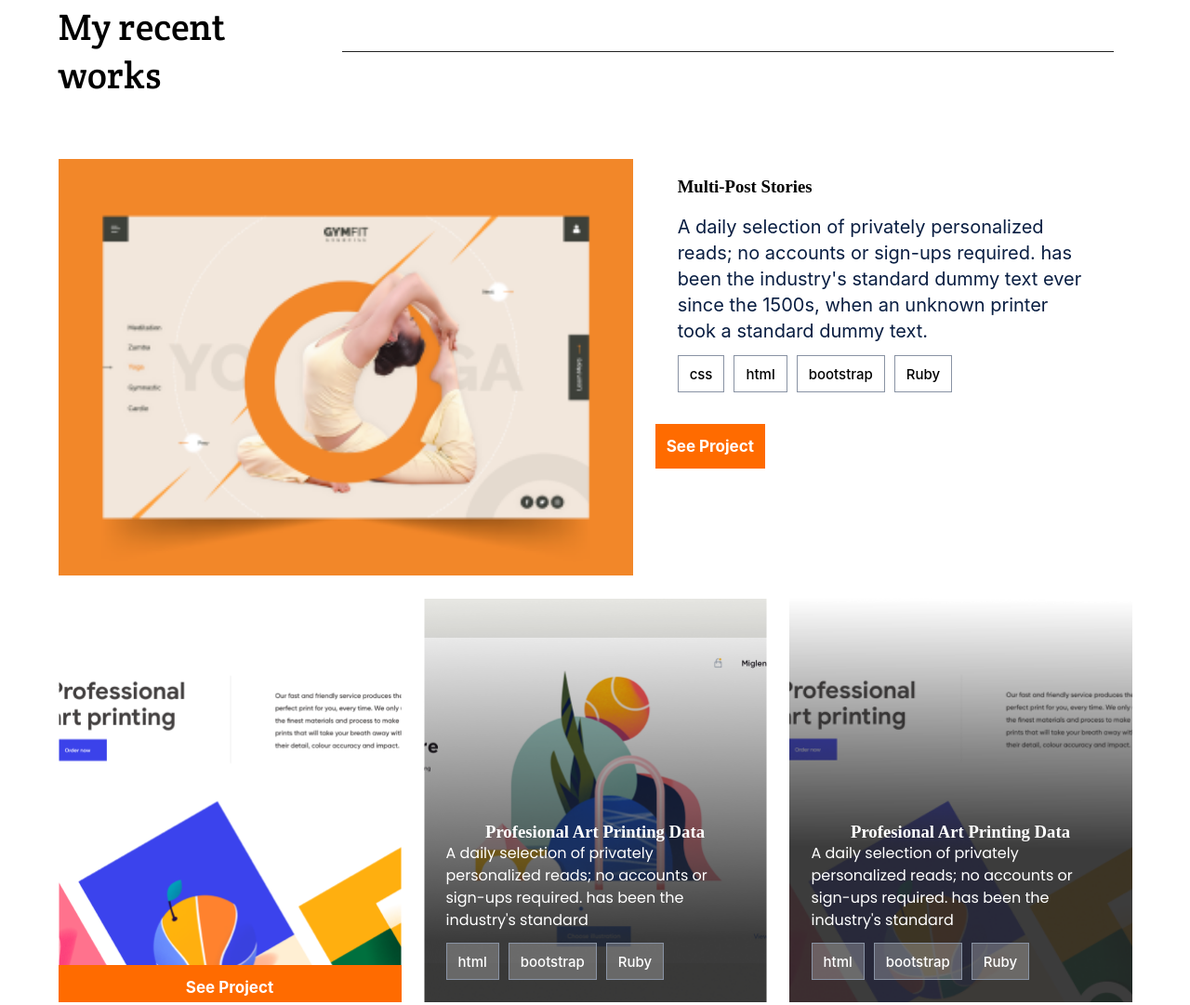
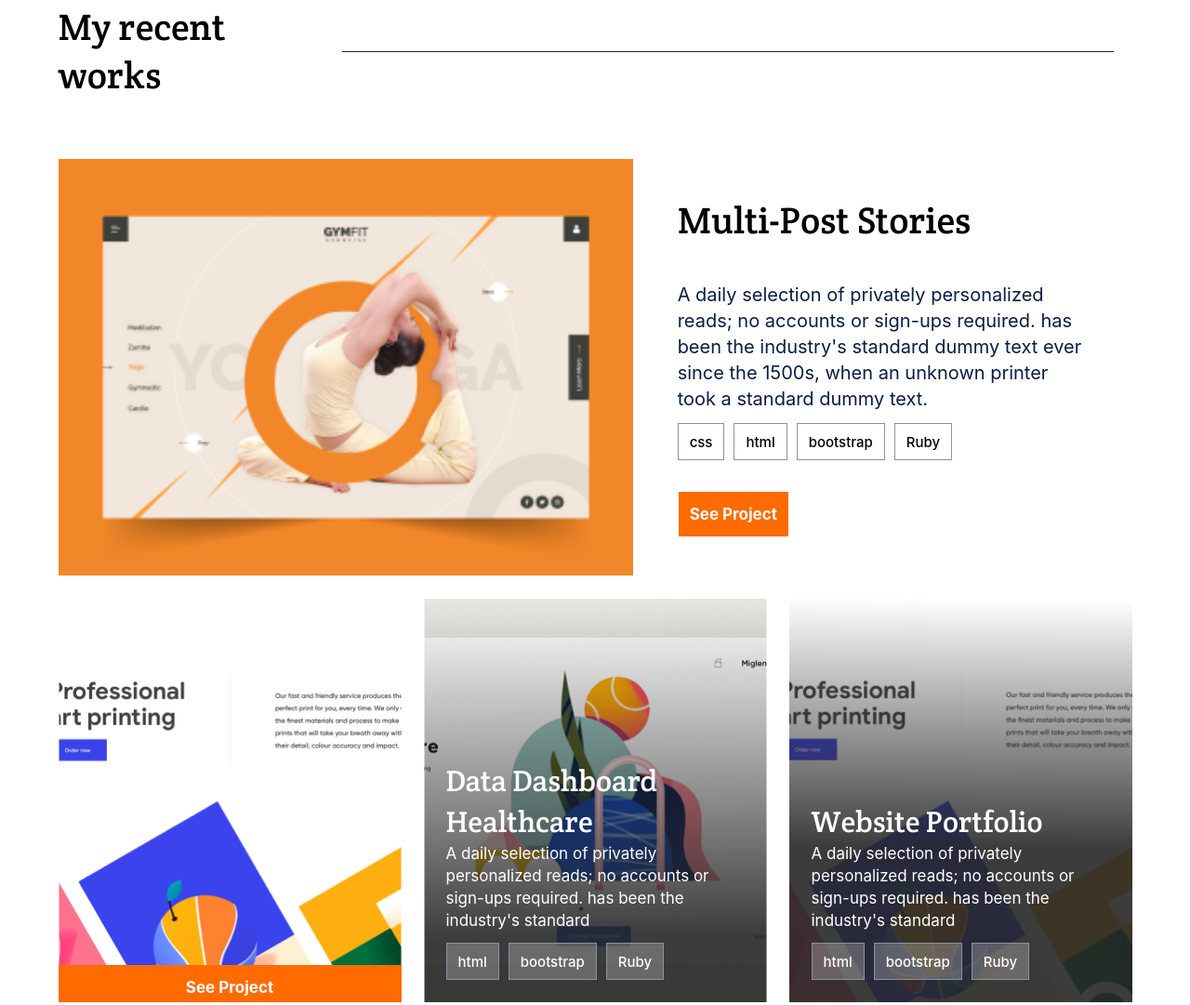
Before and after one commit to gabrielyea/module1-portfolio-setup, a website: page index.html in a window 1280 px wide. Shown: the part 907-1988 px from the top of the page at 93% size. Drawn offline with Linux system fonts and the light colour scheme; files whose address does not match are found by name.

Commit message:
Add fonts for desktop version

```diff
--- a/index.html
+++ b/index.html
@@ -116,7 +116,7 @@
 
       <li class="card-works back1 dark">
         <header class="padded-content">
-          <h3>Profesional Art Printing Data</h3>
+          <h3>Data Dashboard Healthcare</h3>
         </header>
         <p class="padded-content">
           A daily selection of privately personalized reads;
@@ -138,7 +138,7 @@
 
       <li class="card-works dark">
           <header class="padded-content">
-            <h3>Profesional Art Printing Data</h3>
+            <h3>Website Portfolio</h3>
           </header>
           <p class="padded-content">
             A daily selection of privately personalized reads;
--- a/style.css
+++ b/style.css
@@ -24,6 +24,10 @@ body {
   margin-top: 10px;
   align-self: flex-start;
   color: white;
+}
+
+.text-highligth .btn-1 {
+  margin-left: 25px;
 }
 
 .btn-1:hover {
@@ -571,10 +575,22 @@ fieldset {
     height: 448px;
   }
 
+  .desc-highligth h3 {
+    font-family: 'Crete Round', sans-serif;
+    font-style: normal;
+    font-weight: normal;
+    font-size: 40px;
+    line-height: 52px;
+  }
+
   .text-highligth {
     display: flex;
     flex-direction: column;
     padding: 0 24px 0 24px;
+  }
+
+  .text-highligth .btn-1 {
+    margin-left: 25px;
   }
 
   .project-highligth {
@@ -619,12 +635,18 @@ fieldset {
   .card-works {
     margin: 0 auto 0 auto;
     justify-content: flex-end;
+    align-items: baseline;
     background-position: center;
     background-repeat: no-repeat;
   }
 
   .card-works header h3 {
     flex-direction: column;
+    font-family: 'Crete Round', sans-serif;
+    font-style: normal;
+    font-weight: normal;
+    font-size: 32px;
+    line-height: 44px;
   }
 
   li.card-works {
@@ -639,6 +661,14 @@ fieldset {
 
   .card-works .large-btn {
     display: none;
+  }
+
+  .card-works p {
+    font-family: 'Inter', sans-serif;
+    font-style: normal;
+    font-weight: normal;
+    font-size: 17px;
+    line-height: 24px;
   }
 
   .card-works.no-content .large-btn {
```
